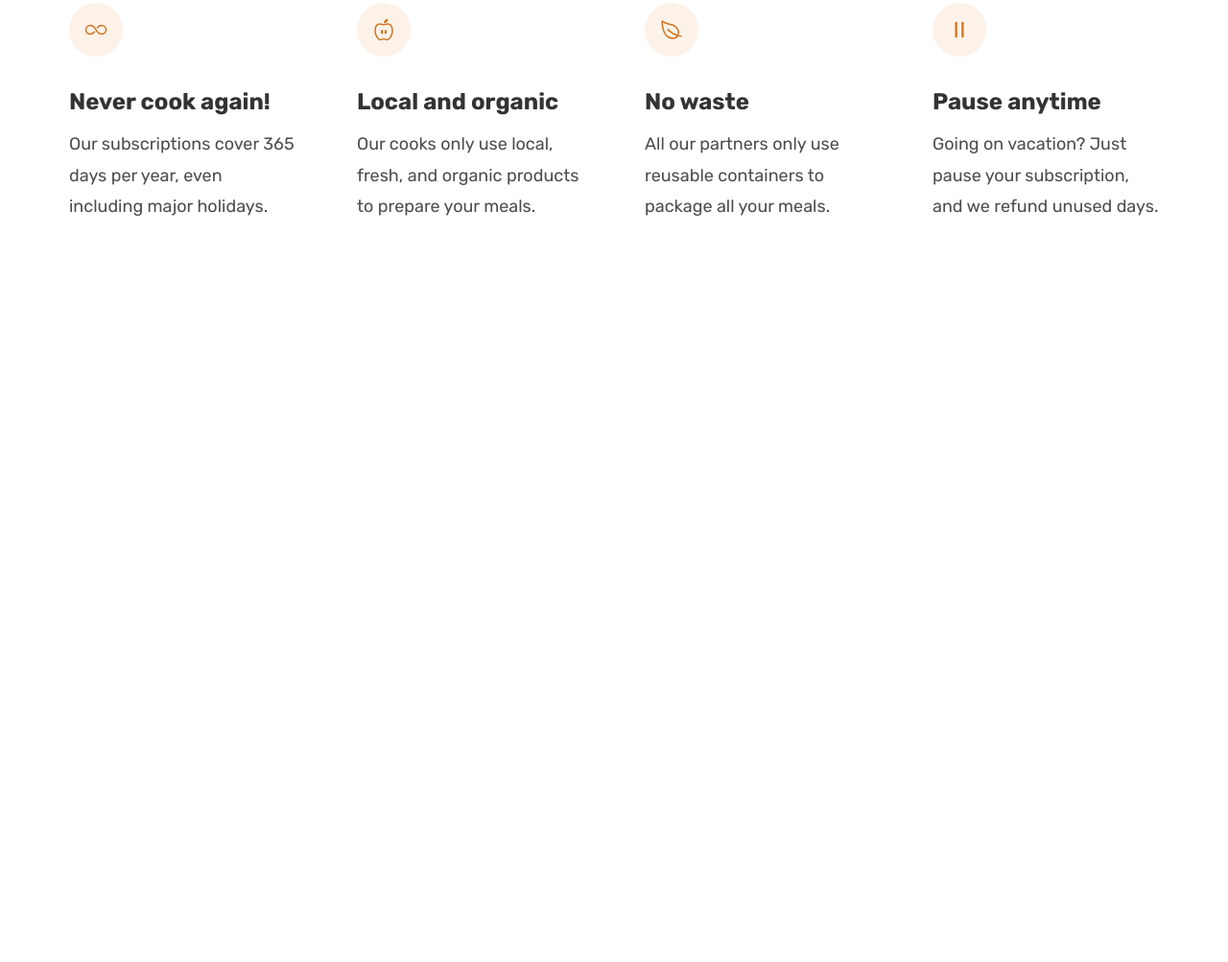
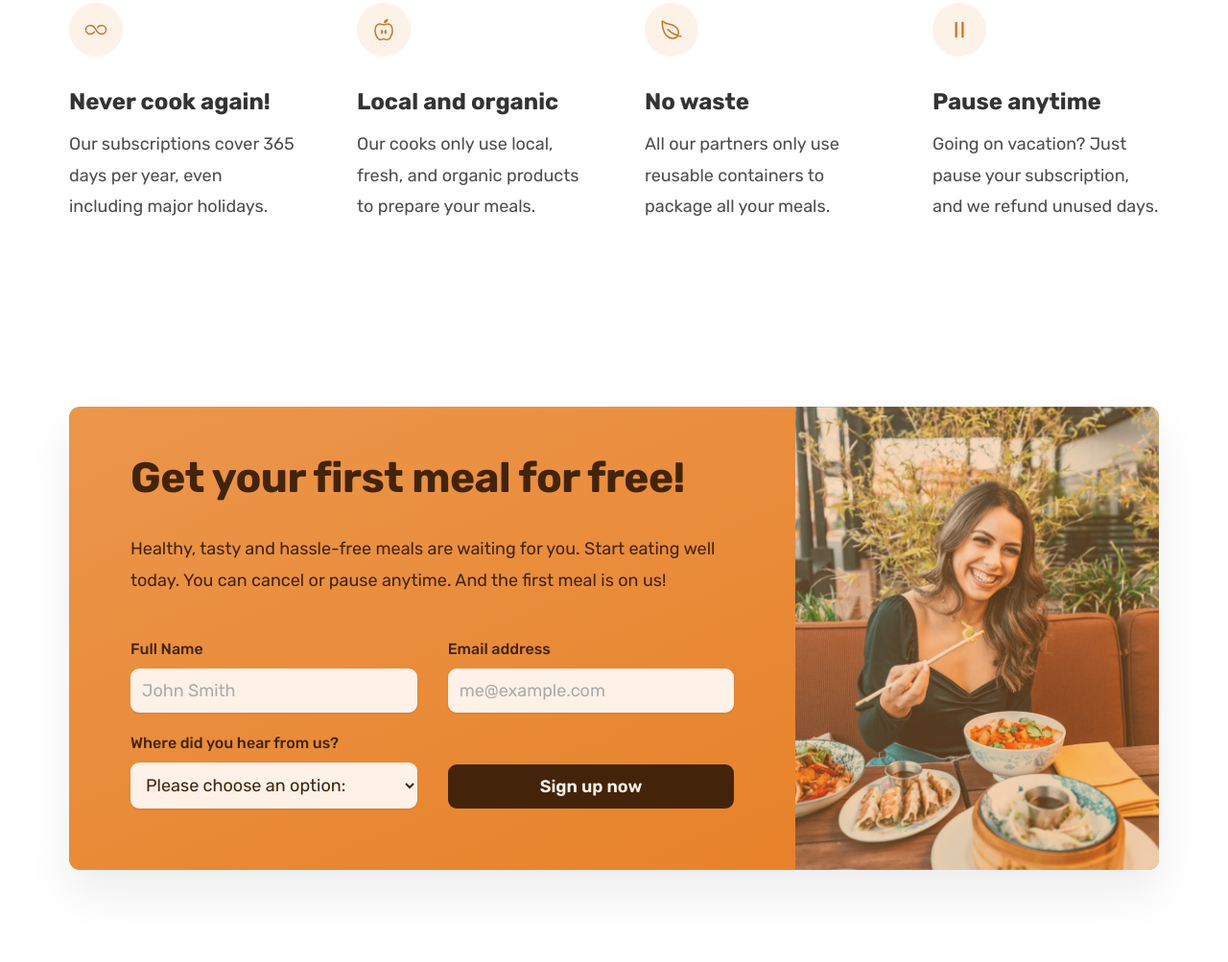
Before and after one commit to Jair-MV/Omnifood, a plain HTML site: page index.html in a window 1280 px wide. Shown: the part 5450-6453 px from the top of the page at 96% size. Before the commit the page ends 5778 px from the top, so only its background shows below. Drawn offline with nearby package versions, Linux system fonts and the light colour scheme.

Commit message:
feat: add cta section

```diff
--- a/css/base.css
+++ b/css/base.css
@@ -11,13 +11,13 @@
     --clr-base-lt: 0 0% 60%; /* hsl(0 0% 60%) */
     --clr-base-dk: 0 0% 20%; /* hsl(0 0% 20%) */
 
-    --clr-primary: 28, 80%, 52%; /* hsl(28, 80%, 52%) */
+    --clr-primary: 28 80% 52%; /* hsl(28, 80%, 52%) */
 
     --clr-primary-lt: ;
     --clr-primary-ltr: ;
     --clr-primary-ltst: ;
 
-    --clr-primary-dk: 28, 74%, 47%; /* hsl(28, 74%, 47%) */
+    --clr-primary-dk: 28 74% 47%; /* hsl(28, 74%, 47%) */
     --clr-primary-dkr: ;
     --clr-primary-dkst: ;
 
@@ -97,7 +97,8 @@ a {
     color: inherit;
 }
 
-input {
+input,
+select {
     color: inherit;
 }
 strong {
@@ -176,14 +177,17 @@ strong {
     color: hsl(var(--clr-primary-dk));
 }
 
+.btn,
 .btn:link,
 .btn:visited {
     display: inline-block;
     padding: 1.6rem 3.2rem;
+    border: none;
     border-radius: 9px;
     font-size: 2rem;
     font-weight: 600;
 
+    cursor: pointer;
     transition: all 0.3s;
 }
 
@@ -207,6 +211,20 @@ strong {
 .btn--outline:active {
     background-color: hsl(27, 83%, 95%);
     box-shadow: inset 0 0 0 3px hsl(var(--clr-ntrl-max));
+}
+
+.btn--form {
+    align-self: end;
+    padding: 1.2rem;
+    background-color: hsl(28, 75%, 15%);
+    font-size: 1.8rem;
+    line-height: normal;
+    color: hsl(27, 83%, 95%);
+}
+
+.btn--form:hover {
+    background-color: hsl(var(--clr-ntrl-max));
+    color: hsl(0, 0%, 33%);
 }
 
 .link:link,
@@ -243,6 +261,11 @@ strong {
     color: hsl(var(--clr-primary));
 }
 
+*:focus {
+    outline: none;
+    box-shadow: 0 0 0 0.8rem hsl(var(--clr-primary) / 0.5);
+}
+
 /* *********************************** */
 /* UTILITIES */
 /* *********************************** */
--- a/css/main.css
+++ b/css/main.css
@@ -437,3 +437,84 @@
     font-size: 1.8rem;
     line-height: 1.8;
 }
+
+/* *********************************** */
+/* Pricing */
+/* *********************************** */
+.section-cta {
+    padding: 9.6rem 0;
+}
+
+.cta {
+    display: grid;
+    grid-template-columns: 2fr 1fr;
+    background-color: hsl(var(--clr-primary));
+    border-radius: 11px;
+    box-shadow: 0 2.4rem 4.8rem hsl(var(--clr-ntrl-min) / 0.075);
+    background-image: linear-gradient(
+        to right bottom,
+        hsl(28, 80%, 61%),
+        hsl(28, 80%, 52%)
+    );
+    overflow: hidden;
+}
+
+.cta-text-box {
+    padding: 4.8rem 6.4rem 6.4rem;
+    color: hsl(28, 75%, 15%);
+}
+
+.cta .heading-secondary {
+    margin-bottom: 3.2rem;
+    color: inherit;
+}
+
+.cta-text {
+    margin-bottom: 4.8rem;
+    font-size: 1.8rem;
+    line-height: 1.8;
+}
+
+.cta-img-box {
+    background-image: linear-gradient(
+            to right bottom,
+            hsl(28 80% 61% / 0.35),
+            hsl(28 80% 52% / 0.35)
+        ),
+        url(../img/eating.jpg);
+    background-size: cover;
+    background-position: center;
+}
+
+.cta-form {
+    display: grid;
+    grid-template-columns: 1fr 1fr;
+    column-gap: 3.2rem;
+    row-gap: 2.4rem;
+}
+
+.cta-form label {
+    display: block;
+    margin-bottom: 1.2rem;
+    font-weight: 500;
+}
+
+.cta-form input,
+.cta-form select {
+    width: 100%;
+    padding: 1.2rem;
+    border: none;
+    font-size: 1.8rem;
+    background-color: hsl(27, 83%, 95%);
+    border-radius: 9px;
+    box-shadow: 0 1px 2px hsl(var(--clr-ntrl-min) / 0.1);
+}
+
+.cta-form input::placeholder {
+    color: hsl(0, 0%, 67%);
+}
+
+.cta-form *:focus {
+    outline: none;
+    box-shadow: 0 0 0 0.8rem hsl(27 83% 95% / 0.5);
+}
--- a/index.html
+++ b/index.html
@@ -683,6 +683,77 @@
                     </div>
                 </div>
             </section>
+
+            <section class="section-cta">
+                <div class="container">
+                    <div class="cta">
+                        <div class="cta-text-box">
+                            <h2 class="heading-secondary">
+                                Get your first meal for free!
+                            </h2>
+                            <p class="cta-text">
+                                Healthy, tasty and hassle-free meals are waiting
+                                for you. Start eating well today. You can cancel
+                                or pause anytime. And the first meal is on us!
+                            </p>
+
+                            <form class="cta-form">
+                                <div>
+                                    <label for="full-name">Full Name</label>
+                                    <input
+                                        type="text"
+                                        id="full-name"
+                                        placeholder="John Smith"
+                                        required
+                                    />
+                                </div>
+
+                                <div>
+                                    <label for="email">Email address</label>
+                                    <input
+                                        type="email"
+                                        id="full-name"
+                                        placeholder="me@example.com"
+                                        required
+                                    />
+                                </div>
+
+                                <div>
+                                    <label for="select-where"
+                                        >Where did you hear from us?</label
+                                    >
+                                    <select id="select-where">
+                                        <option value="">
+                                            Please choose an option:
+                                        </option>
+                                        <option value="friends">
+                                            Friends and family
+                                        </option>
+                                        <option value="youtube">
+                                            Youtube video
+                                        </option>
+                                        <option value="podcast">Podcast</option>
+                                        <option value="ad">Facebook ad</option>
+                                        <option value="others">Others</option>
+                                    </select>
+                                </div>
+
+                                <button class="btn btn--form">
+                                    Sign up now
+                                </button>
+                            </form>
+                        </div>
+
+                        <div
+                            class="cta-img-box"
+                            role="img"
+                            aria-label="Woman enjoying food"
+                        >
+                            &nbsp;
+                        </div>
+                    </div>
+                </div>
+            </section>
         </main>
 
         <!-- Icons -->
```
